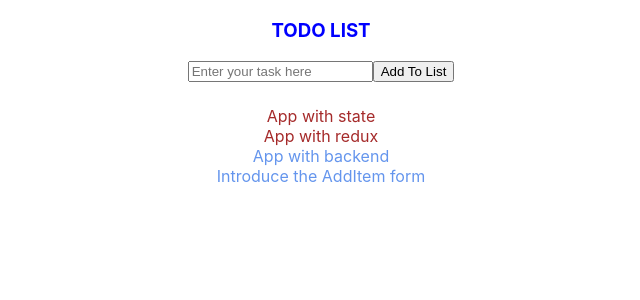
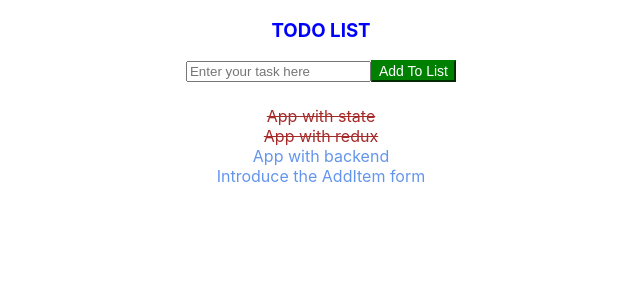
Before and after one commit to AleDeP10/todo-list-redux, a React (Create React App) app: page / in a window 1280 px wide. Shown: the top 300 px of the page, without its empty margins (319-959 px from the left). Built offline with nearby package versions, Linux system fonts and the light colour scheme.

Commit message:
css updates

```diff
--- a/src/components/Add-Item/Add-Item.jsx
+++ b/src/components/Add-Item/Add-Item.jsx
@@ -11,13 +11,14 @@ const AddItem = (props) => {
     const [title, setTitle] = useState('');
 
     const handleChange = (event) => {
-        console.log("handleChange", { event });
+        console.log('handleChange', { event });
         setTitle(event.target.value);
     }
 
     const handleClick = (event) => {
-        console.log("handleClick", { event, title });
+        console.log('handleClick', { event, title });
         dispatch(addItem(title));
+        setTitle('');
     }
 
     return <div>
@@ -28,9 +29,10 @@ const AddItem = (props) => {
             onChange={handleChange}>
         </input>
         <input
-            type="button"
+            className='button'
+            type='button'
             onClick={handleClick}
-            value="Add To List">
+            value='Add To List'>
         </input>
     </div>
 }
--- a/src/components/Add-Item/style.css
+++ b/src/components/Add-Item/style.css
@@ -0,0 +1,9 @@
+.button {
+    background-color: green;
+    border-color: green;
+    color: white;
+    text-align: center;
+    text-decoration: none;
+    display: inline-block;
+    font-size: 14px;
+}
--- a/src/components/ToDo-Item/style.css
+++ b/src/components/ToDo-Item/style.css
@@ -1,5 +1,6 @@
 .done {
     color: brown;
+    text-decoration: line-through
 }
 
 .todo {
--- a/src/redux/item.js
+++ b/src/redux/item.js
@@ -51,7 +51,6 @@ export default function itemReducer(state = initialState, action) {
                 done: false,
                 id: Math.random()
             });
-            console.log(array);
             return {
                 ...state,
                 items: array
```
